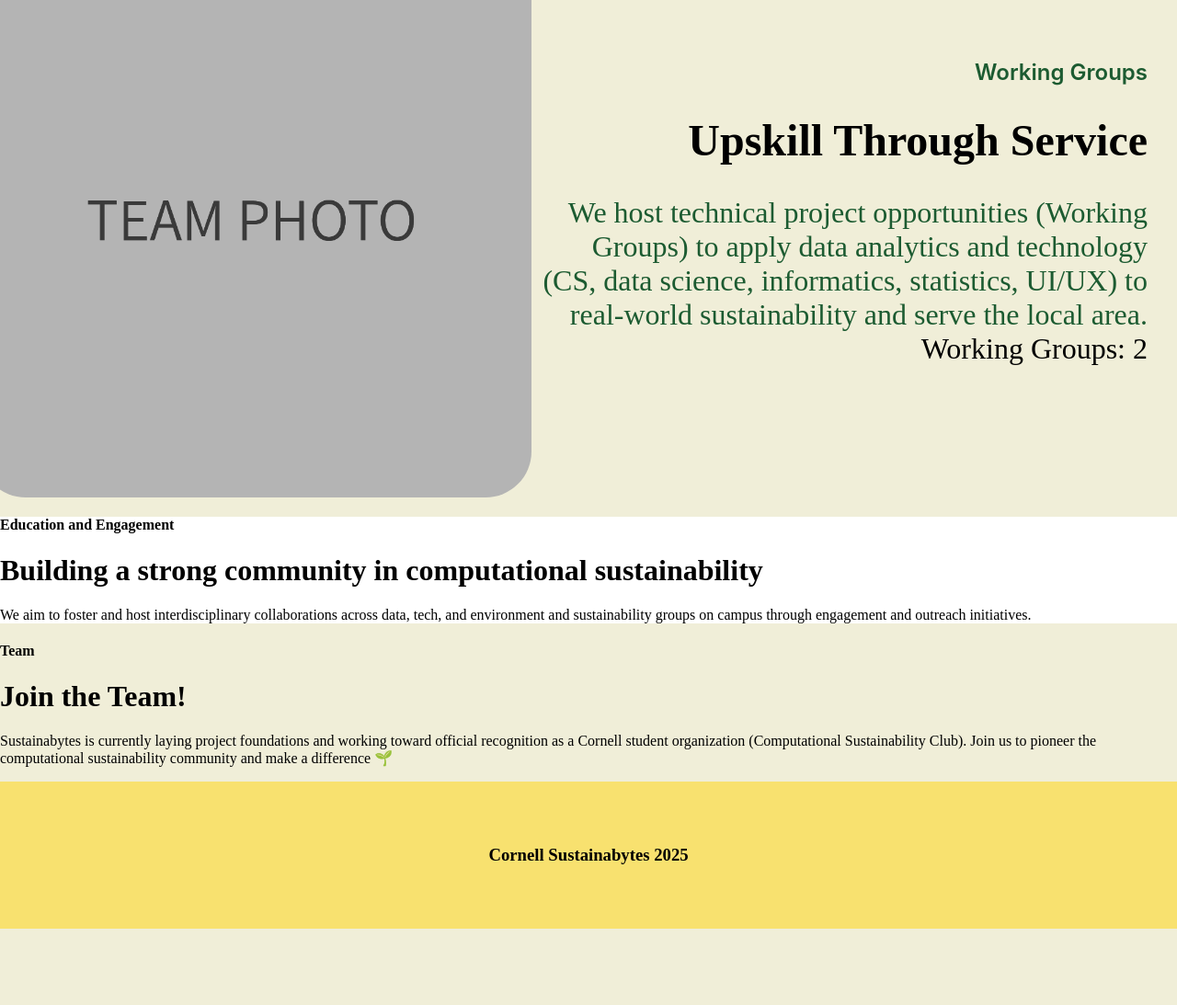
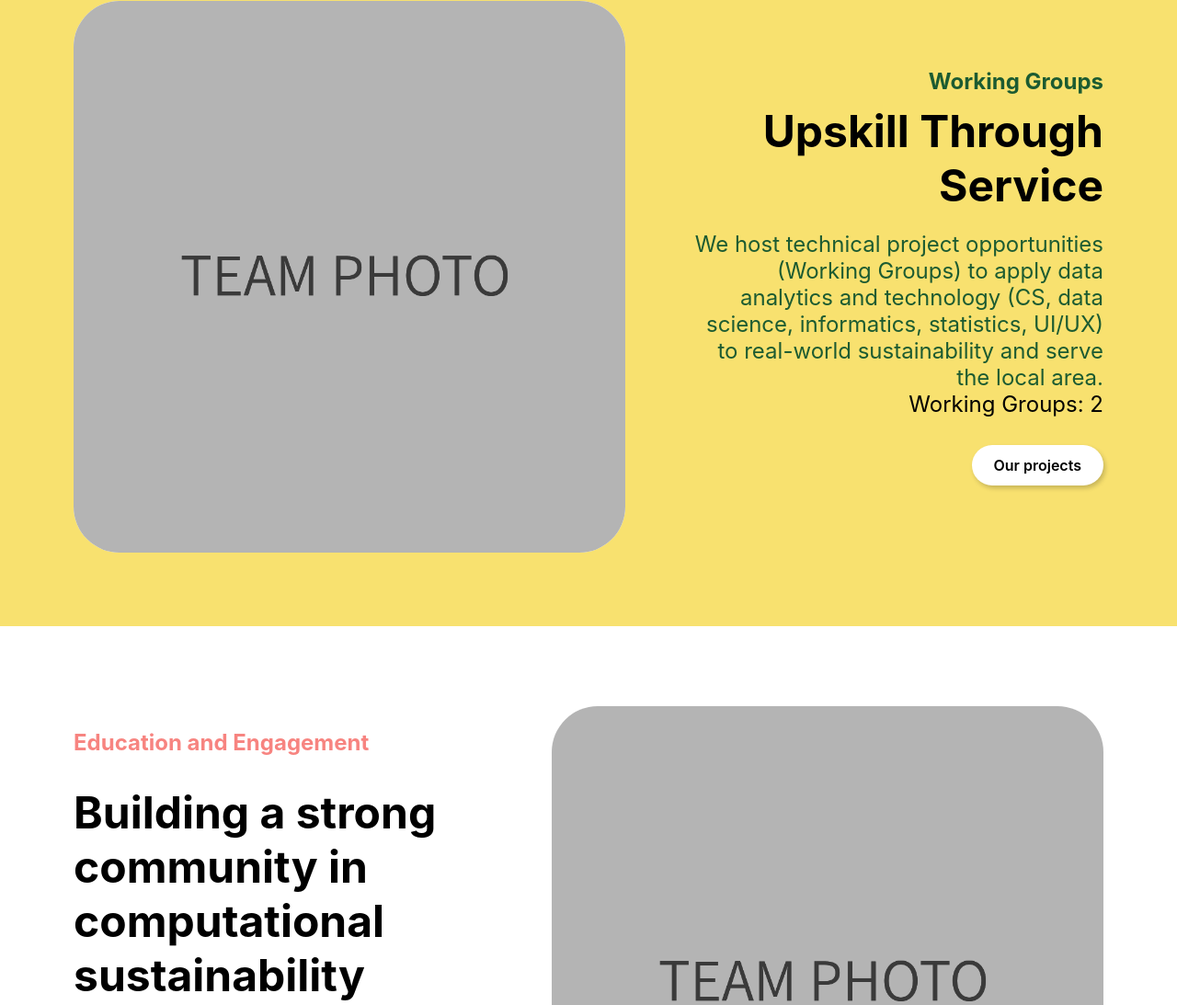
Before and after one commit to Sustainabytes/internal-website, a plain HTML site: page home.html in a window 1280 px wide. Shown: the part 1393-2486 px from the top of the page at 92% size. Before the commit the page ends 2403 px from the top, so only its background shows below. Drawn offline with Linux system fonts and the light colour scheme.

Commit message:
Changed colors on home page, added buttons, and reformatted divs.

```diff
--- a/home.html
+++ b/home.html
@@ -27,14 +27,12 @@
                         <li><a href="aboutUs.html">Team</a></li>
                         <li><a href="projects.html">Projects</a></li>
                         <li><a href="Education.html">Education</a></li>
-                        <li><a href="#" class="apply">Join Us!</a></li>
+                        <li><a href="#" class="section-button" style="background-color: #F8E16F; color: black;">Join Us!</a></li>
                     </ul>
                 </nav>
 
             </div>
         </header>
-
-
         <div class="container2">
             <div class="divider">
                 <h1>
@@ -73,14 +71,18 @@
 
                 <p>
                     We host technical project opportunities (Working Groups) to apply data analytics and technology (CS, data science, informatics, statistics, UI/UX) to real-world sustainability and serve the local area.
-                    <br> <span style="color: black;">Working Groups: 2</span>
+                    <br>
+                    <span style="color: black;">Working Groups: 2</span>
                 </p>
+                <div class="button-group">
+                    <a href="projects.html" class="section-button">Our projects</a>
                   </div>
-
-            <img src="/assets/TempPhoto.png" alt="A photo of the working groups at Computational Sustainability Club at Cornell.">
+                              </div>
+            <img src="assets/TempPhoto.png" alt="A photo of the working groups at Computational Sustainability Club at Cornell.">
         </div>
 
         <div class="container5">
+            <div>
                 <h4 class="h4Education">
                     Education and Engagement
                 </h4>
@@ -92,11 +94,13 @@
                 <p>
                     We aim to foster and host interdisciplinary collaborations across data, tech, and environment and sustainability groups on campus through engagement and outreach initiatives.
                 </p>
-
-
+                <a href="#" class="section-button" style="background-color: #F8E16F; color: black;">Education team</a>
+            </div>
+            <img src="assets/TempPhoto.png">
         </div>
 
         <div class="container6">
+            <div>
                 <h4 class="h4Team">
                     Team
                 </h4>
@@ -109,15 +113,25 @@
                     Sustainabytes is currently laying project foundations and working toward official recognition as a Cornell student organization (Computational Sustainability Club).
                     Join us to pioneer the computational sustainability community and make a difference 🌱
                 </p>
-
-
+                <div class="button-group">
+                    <a href="#" class="section-button">Join our team</a>
+                    <a href="aboutUs.html" class="section-button outline">Our Team</a>
+                  </div>
+            </div>
+            <img src="assets/TempPhoto.png">
         </div>
 
+        <footer>
+            <div class="footer-icons">
+              <a href="https://github.com/Sustainabytes">
+                <img src="assets/github-mark.svg" alt="GitHub">
+              </a>
+              <a href="https://www.instagram.com/sustainabytes_/">
+                <img src="assets/instagram-svgrepo-com.svg" alt="Instagram">
+              </a>
+            </div>
 
-        <footer>
-             <h3>
-                Cornell Sustainabytes 2025
-            </h3>
+            <p class="footer-text">Cornell Sustainabytes © 2025</p>
           </footer>
 
     </body>
--- a/stylesHome.css
+++ b/stylesHome.css
@@ -1,6 +1,10 @@
 body {
     margin: 0;
-    background: #f0eed8;
+    background: #F8E16F;
+}
+
+body, h1, h4, p, a {
+    font-family: 'Inter', sans-serif !important;
 }
 
 .header {
@@ -9,7 +13,7 @@
 }
 
 header {
-    background: #6B9667;
+    background: white;
 }
 
 header::after {
@@ -54,6 +58,7 @@
     background-color: #F8E16F;
     color: black;
     padding: 20px;
+    transition: transform 0.2s ease;
     border-radius: 35px;
 }
 
@@ -74,7 +79,7 @@
 }
 
 nav a {
-    color: #ffffff;
+    color: #1c5b31;
     text-decoration: none;
     font-family: Arial, Helvetica, sans-serif;
     font-weight: 600;
@@ -118,7 +123,6 @@
     border-radius: 50px;
 }
 
-
 .container3 {
     display: flex;
     flex-direction: column;
@@ -149,49 +153,136 @@
     width: 1150px;
 }
 
+.container4, .container5, .container6 {
+    display: flex;
+    justify-content: space-between;
+    align-items: center;
+    padding: 80px;
+    gap: 60px;
+  }
+
   .container4 {
+    flex-direction: row-reverse;
+    text-align: right;
+  }
+
+  .container5 {
+    flex-direction: row;
+    text-align: left;
+    background: white;
+  }
+
+  .container6 {
+    flex-direction: row-reverse;
+    text-align: right;
+    background: #F8E16F;
+  }
+
+  .container4 > div, .container5 > div, .container6 > div {
     display: flex;
-    flex-direction: row-reverse;
+    flex-direction: column;
     justify-content: center;
-    align-items: center;
-    padding-right: 54px;
-    text-align: right;
-    overflow: hidden;
+    max-width: 600px;
+  }
+
+  .container4 h1, .container5 h1, .container6 h1 {
+    font-size: 3rem;
+    margin: 0 0 20px 0;
+    color: black;
+  }
+
+  .container4 h4, .container6 h4 {
+    font-size: 24px;
+    margin: 0 0 10px 0;
     color: #1c5b31;
   }
 
-.container4 h1 {
-    color: black;
-    font-size: 3rem;
+  .container5 {
+    font-size: 24px;
+    margin: 0 0 10px 0;
+    color:#F78480;
   }
 
-.container4 h4 {
-    font-family: "Inter", sans-serif;
-    font-optical-sizing: auto;
-    font-weight: 600;
-    font-style: normal;
-    font-size: 24px;
+  .container4 p, .container6 p {
+    font-size: 1.5rem;
+    color: #1c5b31;
+    margin: 0;
   }
 
-.container4 p {
-    width: 670px;
-    font-size: 2rem;
+  .container5 {
+    font-size: 1.5rem;
+    color:#F78480;
+    margin: 0;
   }
 
-.container4 img {
-    margin-top: 20px;
+  .container4 img, .container5 img, .container6 img {
     width: 600px;
     height: 600px;
     border-radius: 50px;
+    object-fit: cover;
+    background-color: white;
   }
 
-.container5 {
-    background: white;
+  .section-button {
+    display: inline-block;
+    background-color: white;
+    color: black;
+    font-weight: 600;
+    font-size: 1rem;
+    padding: 12px 24px;
+    border-radius: 30px;
+    text-decoration: none;
+    white-space: nowrap;
+    width: fit-content;
+    box-shadow: 2px 3px 5px rgba(0, 0, 0, 0.2);
+    transition: transform 0.2s ease, box-shadow 0.2s ease;
+  }
+
+  .section-button:hover {
+    transform: scale(1.05);
+    box-shadow: 4px 5px 8px rgba(0, 0, 0, 0.25);
+  }
+
+  .section-button.outline {
+    background-color: #F8E16F;
+    color: black;
+    border: 2px solid white;
+  }
+
+  .button-group {
+    display: flex;
+    flex-wrap: wrap;
+    justify-content: flex-end;
+    gap: 16px;
+    margin-top: 30px;
   }
 
   footer {
-    background: #F8E16F;
+    background: white;
+    padding: 40px 20px;
+    text-align: center;
+  }
+
+  .footer-icons {
     display: flex;
     justify-content: center;
-    padding: 50px;
+    gap: 25px;
+    margin-bottom: 15px;
   }
+
+  .footer-icons img {
+    width: 32px;
+    height: 32px;
+    transition: transform 0.2s ease;
+    cursor: pointer;
+  }
+
+  .footer-icons img:hover {
+    transform: scale(1.1);
+  }
+
+  .footer-text {
+    font-size: 1.2rem;
+    font-weight: 500;
+    color: black;
+  }
```
Also changed, not shown: assets/github-mark.svg (added), assets/instagram-svgrepo-com.svg (added). Lines whose indentation alone changed are shown as unchanged.
